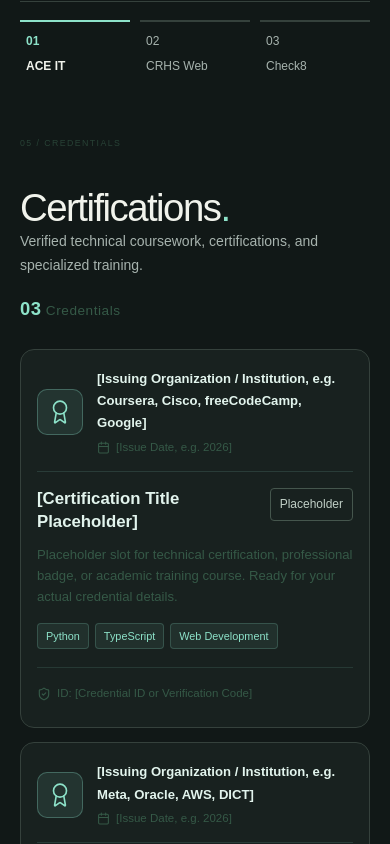
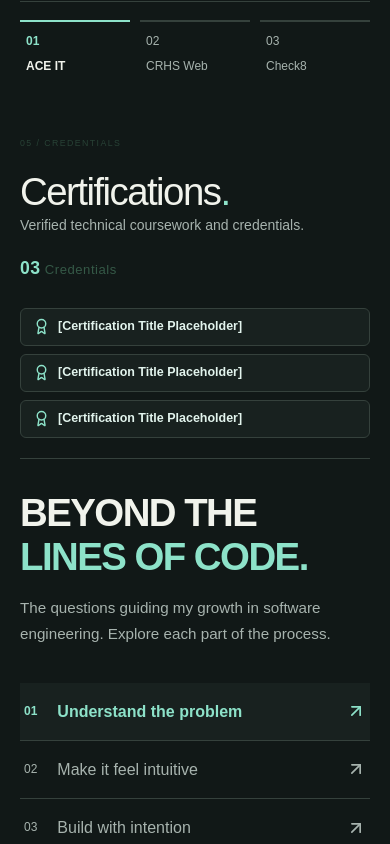
Before and after one commit to Nykt04/portfolio, a React (Vite) app: page / in a window 390 px wide. Shown: the part 4560-5404 px from the top of the page. Built offline with nearby package versions, Linux system fonts and the light colour scheme.

Commit message:
feat: streamline certifications section with compact icon and title badges

```diff
--- a/src/Certifications.tsx
+++ b/src/Certifications.tsx
@@ -1,4 +1,4 @@
-import { Award, Calendar, ExternalLink, ShieldCheck } from 'lucide-react';
+import { Award, ExternalLink } from 'lucide-react';
 import { portfolio as p, type PortfolioCertification } from './portfolio';
 
 export default function CertificationsSection() {
@@ -14,7 +14,7 @@ export default function CertificationsSection() {
       <div className="section-heading certifications-heading">
         <div>
           <h2 id="certifications-title">Certifications<span className="accent">.</span></h2>
-          <p>Verified technical coursework, certifications, and specialized training.</p>
+          <p>Verified technical coursework and credentials.</p>
         </div>
         <span className="certifications-count" aria-hidden="true">
           <strong>{String(certifications.length).padStart(2, '0')}</strong>
@@ -24,49 +24,30 @@ export default function CertificationsSection() {
 
       <div className="certifications-grid">
         {certifications.map(cert => {
-          const isPlaceholder = cert.title.startsWith('[');
+          const tooltip = [cert.title, cert.issuer, cert.date].filter(Boolean).join(' • ');
           return (
-            <article key={cert.id} className="cert-card">
-              <div className="cert-card-header">
-                <div className="cert-badge-wrap" aria-hidden="true">
-                  <Award size={26} strokeWidth={1.5} />
-                </div>
-                <div className="cert-meta">
-                  <span className="cert-issuer">{cert.issuer}</span>
-                  <span className="cert-date">
-                    <Calendar size={13} aria-hidden="true" />
-                    <span>{cert.date}</span>
-                  </span>
-                </div>
-              </div>
-
-              <div className="cert-card-body">
-                <div className="cert-title-row">
-                  <h3>{cert.title}</h3>
-                  {isPlaceholder && <span className="status-tag">Placeholder</span>}
-                </div>
-                <p>{cert.description}</p>
-                <div className="cert-skills">
-                  {cert.skills.map(skill => (
-                    <span key={skill} className="cert-skill-tag">{skill}</span>
-                  ))}
-                </div>
-              </div>
-
-              <div className="cert-card-footer">
-                {cert.credentialUrl ? (
-                  <a href={cert.credentialUrl} target="_blank" rel="noopener noreferrer" className="cert-verify-link">
-                    <span>Verify Credential</span>
-                    <ExternalLink size={14} aria-hidden="true" />
-                  </a>
-                ) : (
-                  <span className="cert-pending-note">
-                    <ShieldCheck size={14} aria-hidden="true" />
-                    <span>{cert.credentialId ? `ID: ${cert.credentialId}` : 'Verification link to be added'}</span>
-                  </span>
-                )}
-              </div>
-            </article>
+            <div
+              key={cert.id}
+              className="cert-card"
+              title={tooltip}
+              tabIndex={0}
+              role="group"
+              aria-label={`${cert.title} — ${cert.issuer}`}
+            >
+              <Award size={17} className="cert-icon" aria-hidden="true" />
+              <span className="cert-title">{cert.title}</span>
+              {cert.credentialUrl && (
+                <a
+                  href={cert.credentialUrl}
+                  target="_blank"
+                  rel="noopener noreferrer"
+                  className="cert-ext-link"
+                  aria-label={`Verify ${cert.title} (opens in a new tab)`}
+                >
+                  <ExternalLink size={13} aria-hidden="true" />
+                </a>
+              )}
+            </div>
           );
         })}
       </div>
--- a/src/certifications.css
+++ b/src/certifications.css
@@ -1,151 +1,99 @@
-/* Certifications & Credentials Section */
+/* Certifications & Credentials Section - Compact */
 .certifications-section {
   position: relative;
-  padding-block: 72px;
+  padding-block: 40px 28px;
+}
+.certifications-heading {
+  margin-bottom: 24px;
 }
 .certifications-count {
   font-family: var(--ui-font-display, monospace);
-  font-size: 0.85rem;
+  font-size: 0.82rem;
   color: var(--graphic-muted);
   letter-spacing: 0.04em;
 }
 .certifications-count strong {
-  font-size: 1.15rem;
+  font-size: 1.1rem;
   color: var(--ui-accent);
 }
 .certifications-grid {
   display: grid;
-  grid-template-columns: repeat(3, 1fr);
-  gap: 20px;
-  margin-top: 10px;
+  grid-template-columns: repeat(auto-fill, minmax(260px, 1fr));
+  gap: 10px;
 }
 .cert-card {
-  display: flex;
-  flex-direction: column;
-  justify-content: space-between;
+  position: relative;
+  display: inline-flex;
+  align-items: center;
+  justify-content: flex-start;
+  gap: 10px;
+  height: 42px;
+  min-height: 42px;
+  padding: 0 14px;
   background: var(--ui-surface, #14241d);
   border: 1px solid var(--ui-line, rgba(141, 226, 201, 0.22));
-  border-radius: var(--ui-card-radius, 8px);
-  padding: 24px 22px;
-  transition: transform 240ms cubic-bezier(0.16, 1, 0.3, 1), border-color 240ms, box-shadow 240ms;
+  border-radius: 6px;
+  color: #e2f4ed;
+  cursor: default;
+  transition: transform 180ms ease, border-color 180ms, background 180ms, box-shadow 180ms;
 }
 .cert-card:hover {
-  transform: translateY(-4px);
+  transform: translateY(-2px);
   border-color: var(--ui-accent);
-  box-shadow: 0 16px 36px rgba(0, 0, 0, 0.4), 0 0 1px var(--ui-accent);
+  background: #193127;
+  box-shadow: 0 8px 20px rgba(0, 0, 0, 0.35);
 }
-.cert-card-header {
-  display: flex;
-  align-items: center;
-  gap: 14px;
-  margin-bottom: 16px;
-  padding-bottom: 14px;
-  border-bottom: 1px solid rgba(141, 226, 201, 0.14);
+.cert-card:focus-visible {
+  outline: 2px solid var(--ui-accent);
+  outline-offset: 2px;
 }
-.cert-badge-wrap {
-  width: 46px;
-  height: 46px;
-  border-radius: 10px;
-  background: rgba(141, 226, 201, 0.1);
-  border: 1px solid rgba(141, 226, 201, 0.3);
-  display: grid;
-  place-items: center;
+.cert-icon {
+  width: 17px;
+  height: 17px;
+  flex-shrink: 0;
   color: var(--ui-accent);
-  flex-shrink: 0;
 }
-.cert-meta {
-  display: flex;
-  flex-direction: column;
-  gap: 3px;
-}
-.cert-issuer {
+.cert-title {
+  font-family: var(--ui-font-display, var(--font-display));
   font-size: 0.82rem;
   font-weight: 600;
-  color: #e2f4ed;
+  white-space: nowrap;
+  overflow: hidden;
+  text-overflow: ellipsis;
+  flex: 1;
 }
-.cert-date {
+.cert-ext-link {
   display: inline-flex;
   align-items: center;
-  gap: 6px;
-  font-size: 0.72rem;
+  justify-content: center;
   color: var(--graphic-muted);
+  transition: color 180ms;
+  margin-left: auto;
+  padding: 4px;
 }
-.cert-title-row {
-  display: flex;
-  align-items: flex-start;
-  justify-content: space-between;
-  gap: 8px;
-  margin-bottom: 10px;
-}
-.cert-card-body h3 {
-  font-size: 1.05rem;
-  font-weight: 600;
-  color: #e2f4ed;
-  margin: 0;
-  line-height: 1.35;
-}
-.cert-card-body p {
-  font-size: 0.82rem;
-  line-height: 1.6;
-  color: var(--graphic-muted);
-  margin: 0 0 16px;
-}
-.cert-skills {
-  display: flex;
-  flex-wrap: wrap;
-  gap: 6px;
-  margin-bottom: 18px;
-}
-.cert-skill-tag {
-  display: inline-block;
-  font-size: 0.68rem;
-  padding: 3px 8px;
-  border-radius: 4px;
-  background: rgba(141, 226, 201, 0.08);
-  border: 1px solid rgba(141, 226, 201, 0.2);
+.cert-ext-link:hover {
   color: var(--ui-accent);
 }
-.cert-card-footer {
-  margin-top: auto;
-  padding-top: 14px;
-  border-top: 1px solid rgba(141, 226, 201, 0.12);
-}
-.cert-verify-link {
-  display: inline-flex;
-  align-items: center;
-  gap: 6px;
-  font-size: 0.78rem;
-  font-weight: 600;
-  color: var(--ui-accent);
-  transition: color 180ms;
-}
-.cert-verify-link:hover {
-  text-decoration: underline;
-}
-.cert-pending-note {
-  display: inline-flex;
-  align-items: center;
-  gap: 6px;
-  font-size: 0.72rem;
-  color: var(--graphic-muted);
-}
-@media (max-width: 960px) {
-  .certifications-grid {
-    grid-template-columns: repeat(2, 1fr);
-  }
-}
-@media (max-width: 600px) {
+
+@media (max-width: 760px) {
   .certifications-section {
-    padding-block: 48px;
+    padding-block: 32px 20px;
   }
   .certifications-grid {
     grid-template-columns: 1fr;
-    gap: 14px;
+    gap: 8px;
   }
   .cert-card {
-    padding: 18px 16px;
+    height: 38px;
+    min-height: 38px;
+    padding: 0 12px;
+    gap: 8px;
+  }
+  .cert-title {
+    font-size: 0.78rem;
   }
 }
+
 html[data-motion="paused"] .cert-card {
   transform: none !important;
 }
```
